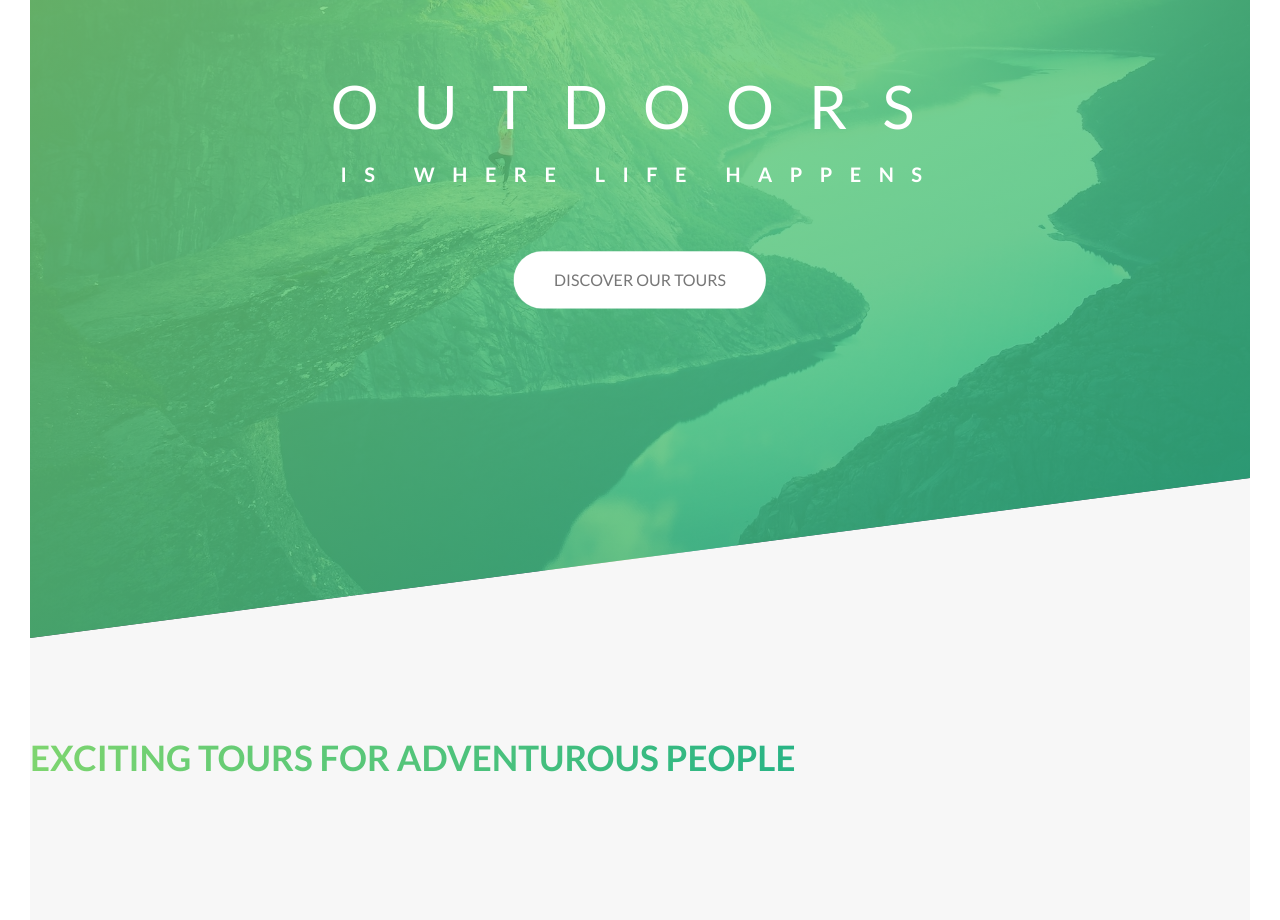
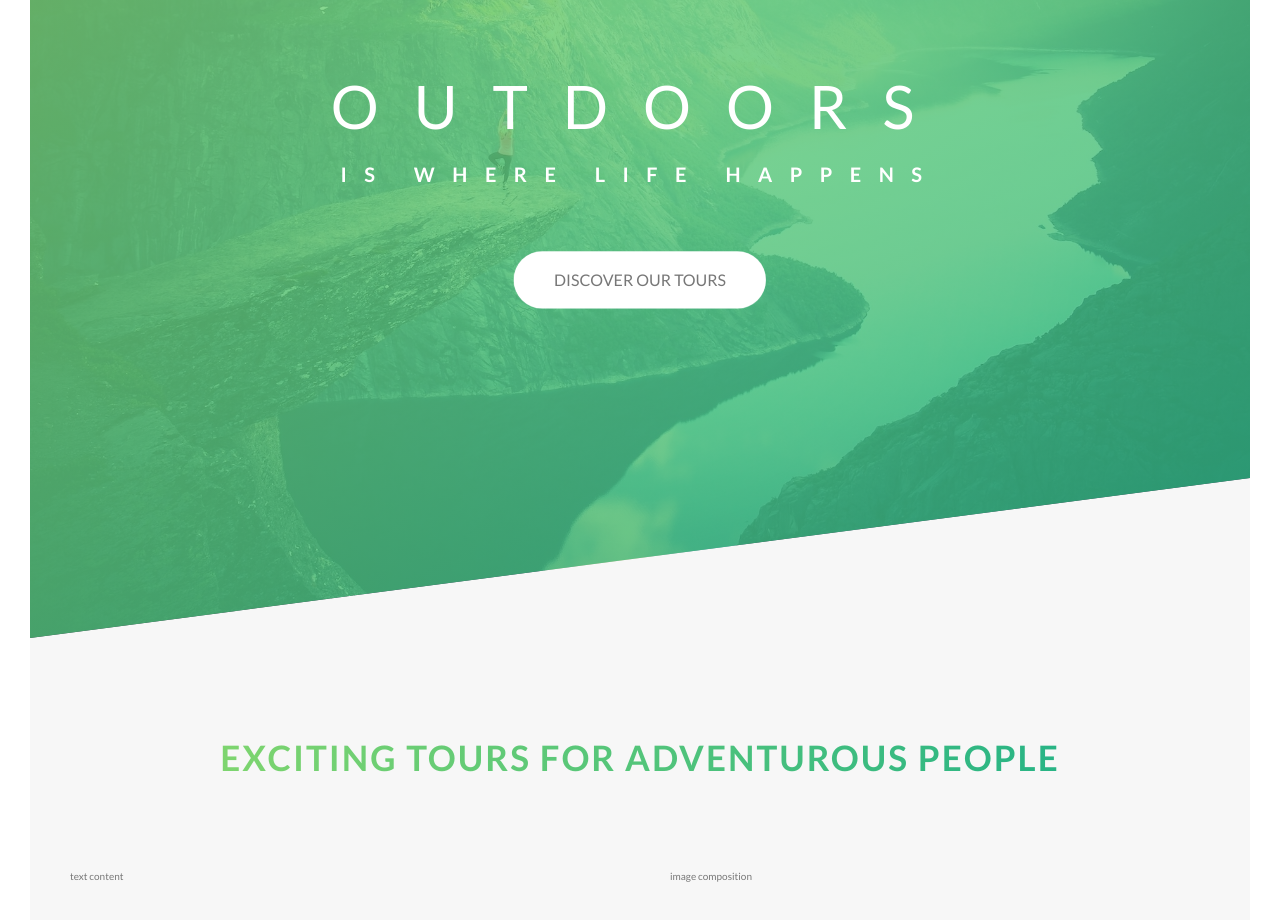
Before and after one commit to JKHarley/natours, a website: page index.html in a window 1280 px wide. Shown: the part 152-1072 px from the top of the page. Drawn offline with Linux system fonts and the light colour scheme.

Commit message:
animated heading, set up grid for section

```diff
--- a/index.html
+++ b/index.html
@@ -85,9 +85,20 @@
 
     <main>
         <section class="section-about">
-            <h2 class="heading-secondary">
-                Exciting tours for adventurous people
-            </h2>
+            <div class="u-center-text u-margin-bottom-8">
+                <h2 class="heading-secondary">
+                    Exciting tours for adventurous people
+                </h2>
+            </div>
+
+            <div class="row">
+                <div class="col-1-of-2">
+                    text content
+                </div>
+                <div class="col-1-of-2">
+                    image composition
+                </div>
+            </div>
         </section>
     </main>
 </body>
--- a/sass/base/_typography.scss
+++ b/sass/base/_typography.scss
@@ -45,4 +45,11 @@ body {
     background-clip: text;
     -webkit-background-clip: text;
     color: transparent;
+    letter-spacing: .2rem;
+    transition: all .2s;
+
+    &:hover {
+        transform: skewY(2deg) skewX(15deg) scale(1.1);
+        text-shadow: .5rem 1rem 2rem rgba($color-black, .2);
+    }
 }
--- a/sass/base/_utilites.scss
+++ b/sass/base/_utilites.scss
@@ -0,0 +1,7 @@
+.u-center-text {
+    text-align: center;
+}
+
+.u-margin-bottom-8 {
+    margin-bottom: 8rem;
+}
--- a/sass/layout/_grid.scss
+++ b/sass/layout/_grid.scss
@@ -1,6 +1,5 @@
 .row {
     max-width: $grid-width;
-    background-color: #eee;
     margin: 0 auto;
     @include clearfix;
 
@@ -9,7 +8,6 @@
     }
 
     [class^=col-] {
-        background-color: orangered;
         float: left;
 
         &:not(:last-child) {
```
Also changed, not shown: css/style.css.
